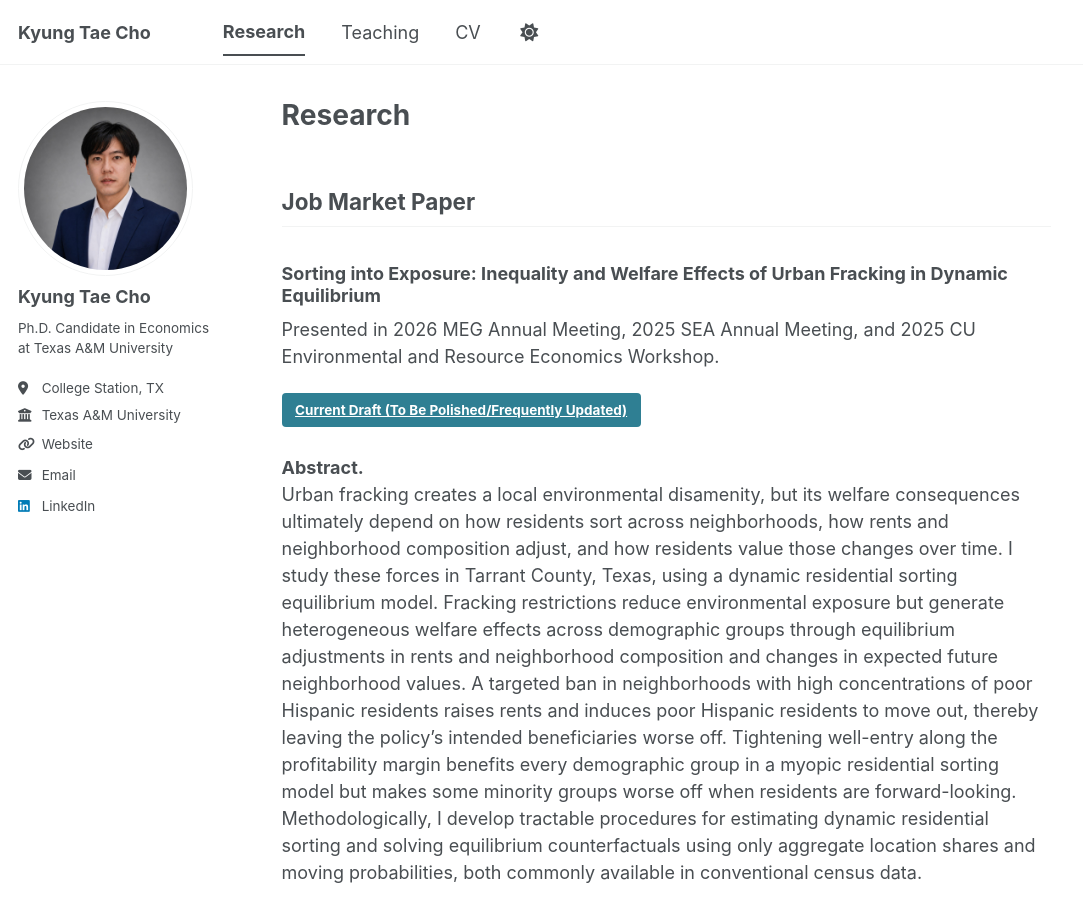
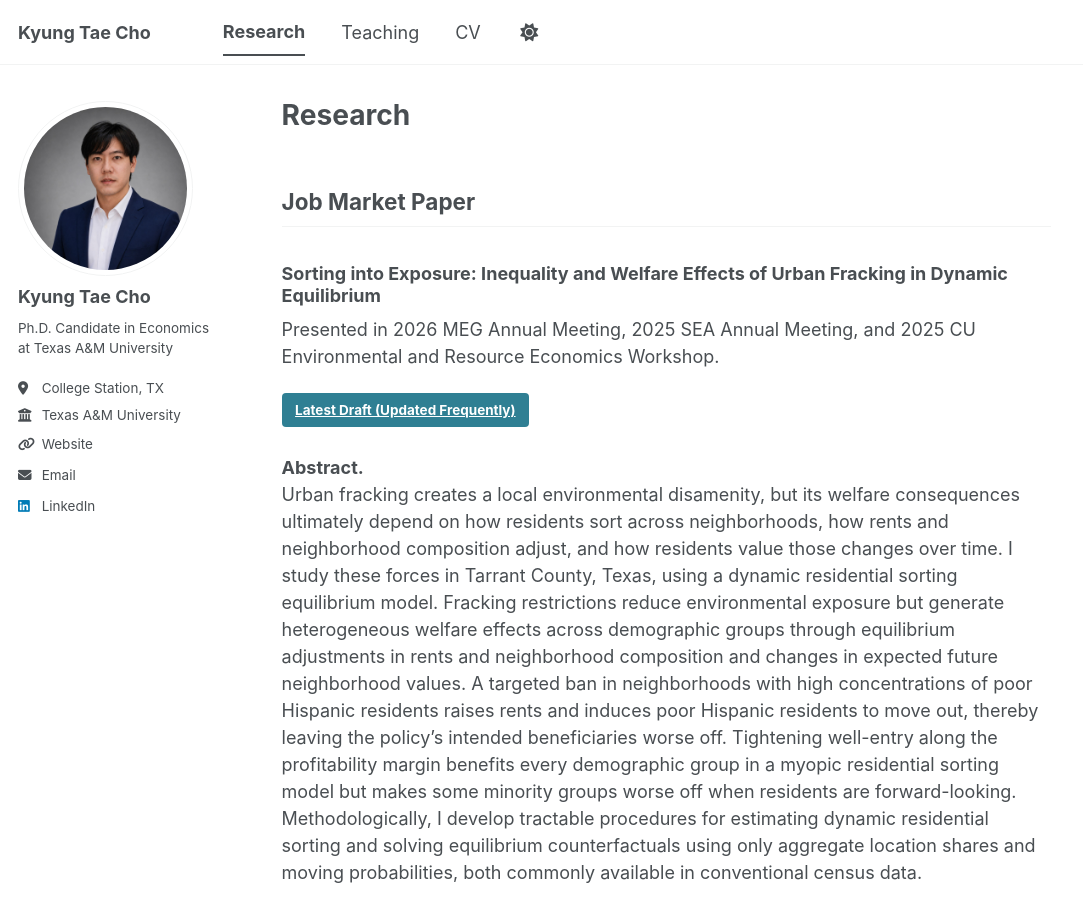
Before and after one commit to KyungtaeCho/KyungtaeCho.github.io, a Jekyll site: the page built from _pages/publications.md, in a window 1280 px wide and 900 px high. Shown: the whole window, without its empty margins (0-1083 px from the left). Built offline with Jekyll 4.4.1, drawn with Linux system fonts in a browser that asks for light colours; a script bundle is joined from its source files by our own code; library files that are not in the unit come from our copies.

Commit message:
Update publications.md

```diff
--- a/_pages/publications.md
+++ b/_pages/publications.md
@@ -10,7 +10,7 @@ author_profile: true
 ### Sorting into Exposure: Inequality and Welfare Effects of Urban Fracking in Dynamic Equilibrium
 Presented in 2026 MEG Annual Meeting, 2025 SEA Annual Meeting, and 2025 CU Environmental and Resource Economics Workshop.
 
-[Current Draft (To Be Polished/Frequently Updated)](/files/JMP_Draft_Cho.pdf){: .btn .btn--primary}
+[Latest Draft (Updated Frequently)](/files/JMP_Draft_Cho.pdf){: .btn .btn--primary}
 
 **Abstract.**
 Urban fracking creates a local environmental disamenity, but its welfare consequences ultimately depend on how residents sort across neighborhoods, how rents and neighborhood composition adjust, and how residents value those changes over time. I study these forces in Tarrant County, Texas, using a dynamic residential sorting equilibrium model. Fracking restrictions reduce environmental exposure but generate heterogeneous welfare effects across demographic groups through equilibrium adjustments in rents and neighborhood composition and changes in expected future neighborhood values. A targeted ban in neighborhoods with high concentrations of poor Hispanic residents raises rents and induces poor Hispanic residents to move out, thereby leaving the policy's intended beneficiaries worse off. Tightening well-entry along the profitability margin benefits every demographic group in a myopic residential sorting model but makes some minority groups worse off when residents are forward-looking. Methodologically, I develop tractable procedures for estimating dynamic residential sorting and solving equilibrium counterfactuals using only aggregate location shares and moving probabilities, both commonly available in conventional census data.
```
